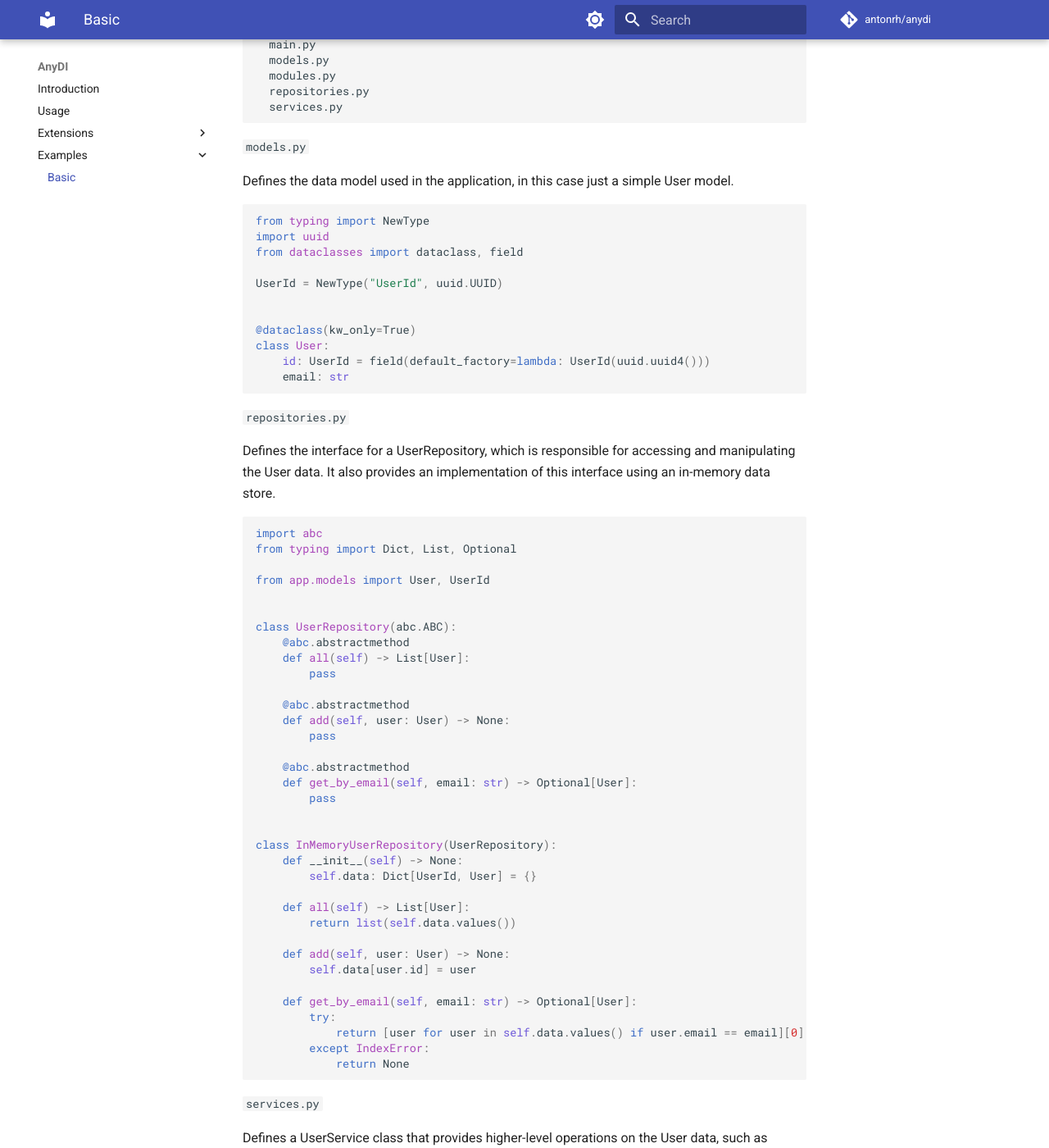
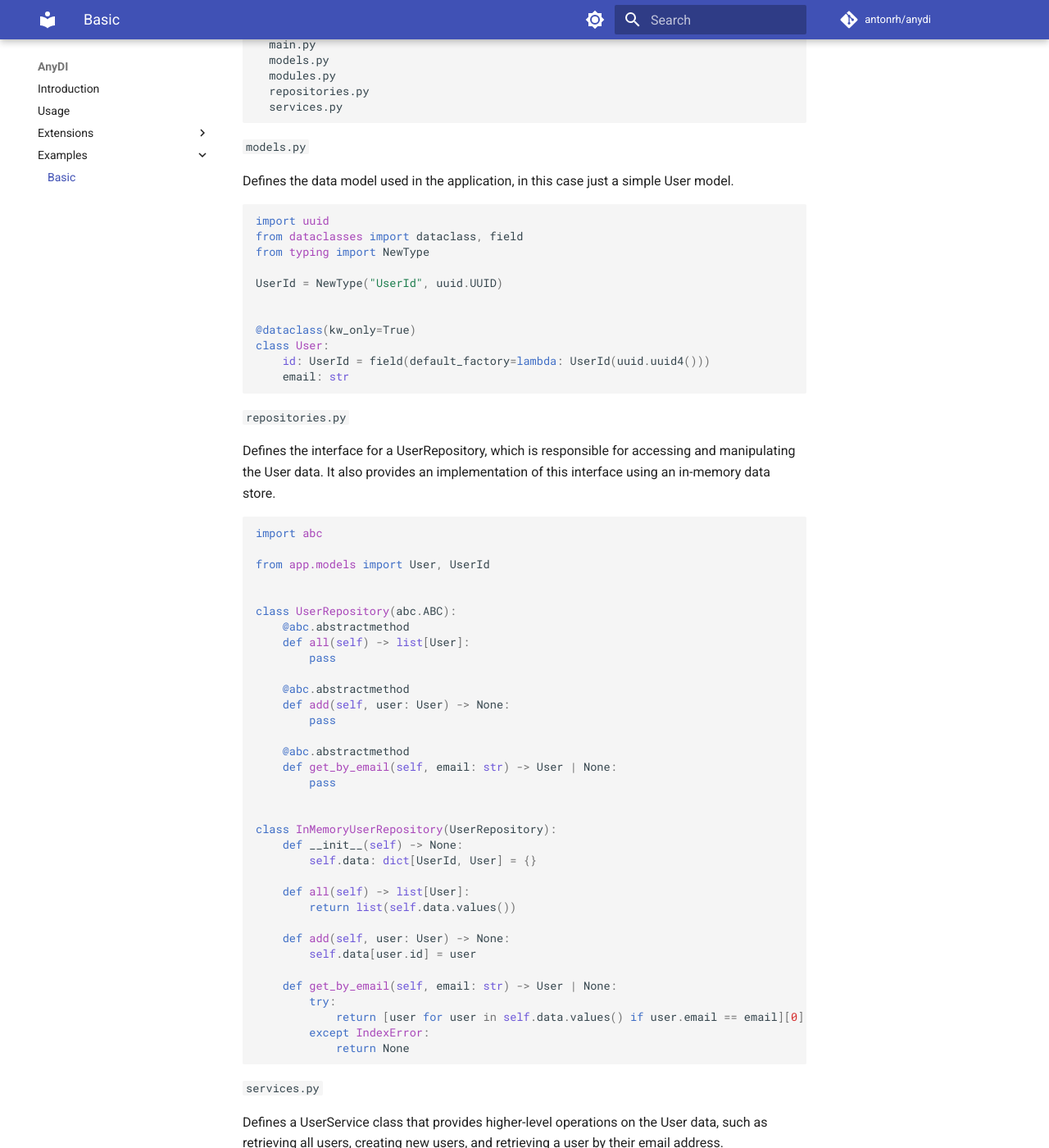
Before and after one commit to antonrh/anydi, an MkDocs documentation site: the page built from docs/examples/basic.md, in a window 1280 px wide and 1400 px high, scrolled down 318 px. Shown: the whole window at 82% size. Built offline with MkDocs 1.6.1 and Material for MkDocs 9.7.7, drawn with Linux system fonts in a browser that asks for light colours; comment, search, counter and statistics services are not loaded; some of the changed text lies outside the part shown.

Commit message:
Update docs

````diff
--- a/docs/examples/basic.md
+++ b/docs/examples/basic.md
@@ -19,9 +19,9 @@ app/
 Defines the data model used in the application, in this case just a simple User model.
 
 ```python
-from typing import NewType
 import uuid
 from dataclasses import dataclass, field
+from typing import NewType
 
 UserId = NewType("UserId", uuid.UUID)
 
@@ -38,14 +38,13 @@ Defines the interface for a UserRepository, which is responsible for accessing a
 
 ```python
 import abc
-from typing import Dict, List, Optional
 
 from app.models import User, UserId
 
 
 class UserRepository(abc.ABC):
     @abc.abstractmethod
-    def all(self) -> List[User]:
+    def all(self) -> list[User]:
         pass
 
     @abc.abstractmethod
@@ -53,21 +52,21 @@ class UserRepository(abc.ABC):
         pass
 
     @abc.abstractmethod
-    def get_by_email(self, email: str) -> Optional[User]:
+    def get_by_email(self, email: str) -> User | None:
         pass
 
 
 class InMemoryUserRepository(UserRepository):
     def __init__(self) -> None:
-        self.data: Dict[UserId, User] = {}
+        self.data: dict[UserId, User] = {}
 
-    def all(self) -> List[User]:
+    def all(self) -> list[User]:
         return list(self.data.values())
 
     def add(self, user: User) -> None:
         self.data[user.id] = user
 
-    def get_by_email(self, email: str) -> Optional[User]:
+    def get_by_email(self, email: str) -> User | None:
         try:
             return [user for user in self.data.values() if user.email == email][0]
         except IndexError:
@@ -79,9 +78,6 @@ class InMemoryUserRepository(UserRepository):
 Defines a UserService class that provides higher-level operations on the User data, such as retrieving all users, creating new users, and retrieving a user by their email address.
 
 ```python
-from dataclasses import dataclass
-from typing import List, Optional
-
 from app.models import User
 from app.repositories import UserRepository
 
@@ -90,7 +86,7 @@ class UserService:
     def __init__(self, user_repository: UserRepository) -> None:
         self.user_repository = user_repository
 
-    def get_users(self) -> List[User]:
+    def get_users(self) -> list[User]:
         return self.user_repository.all()
 
     def create_user(self, email: str) -> User:
@@ -98,7 +94,7 @@ class UserService:
         self.user_repository.add(user)
         return user
 
-    def get_user(self, email: str) -> Optional[User]:
+    def get_user(self, email: str) -> User | None:
         return self.user_repository.get_by_email(email)
 ```
 
@@ -128,8 +124,6 @@ class AppModule(Module):
 Defines several handlers that use the UserService instance to perform operations on the User data, such as retrieving all users, creating a new user, and retrieving a user by their email address.
 
 ```python
-from typing import List
-
 from anydi import Inject, injectable
 
 from app.models import User
@@ -137,7 +131,7 @@ from app.services import UserService
 
 
 @injectable
-def get_users(user_service: UserService = Inject()) -> List[User]:
+def get_users(user_service: UserService = Inject()) -> list[User]:
     return user_service.get_users()
 
 
````
